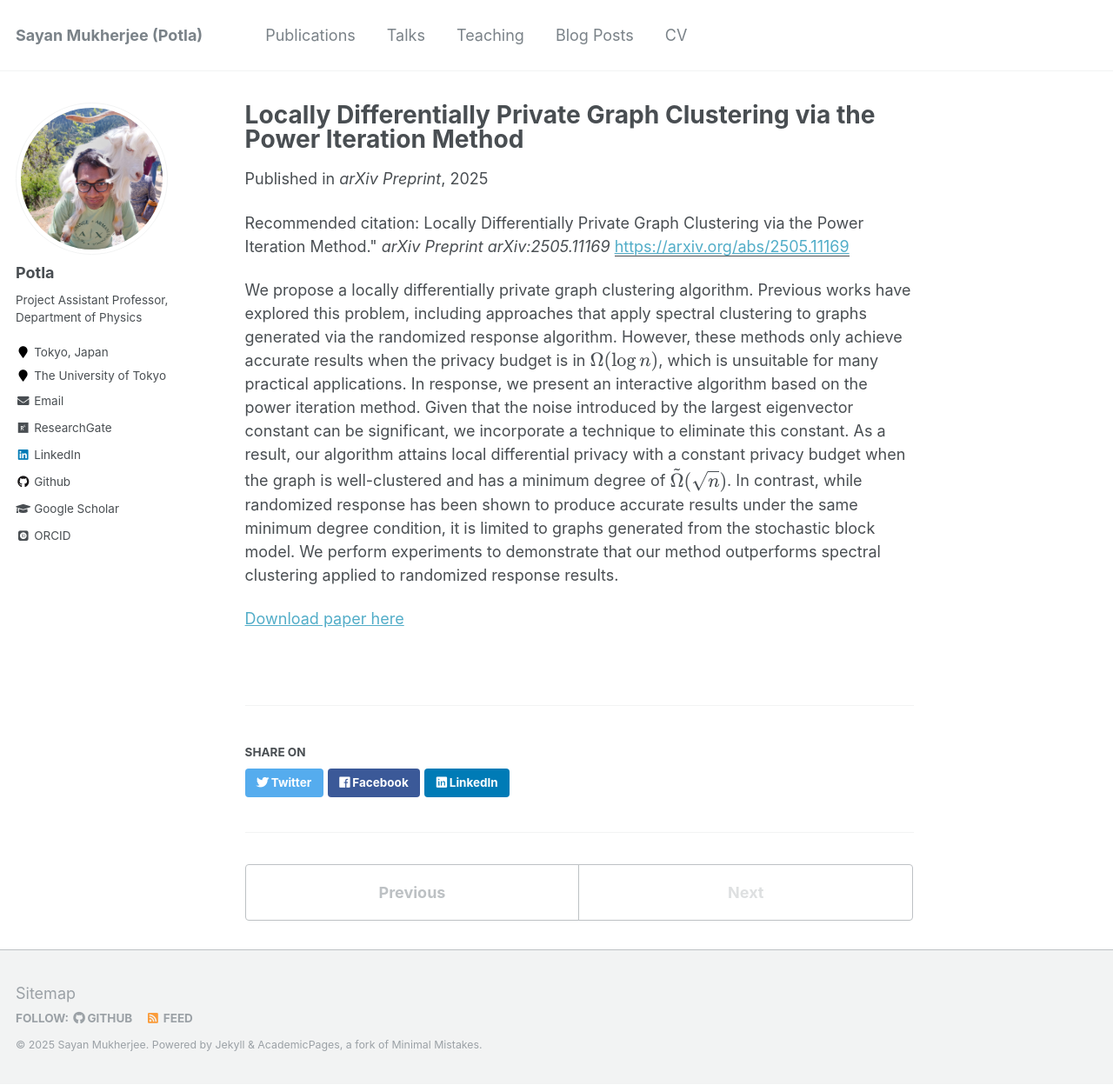
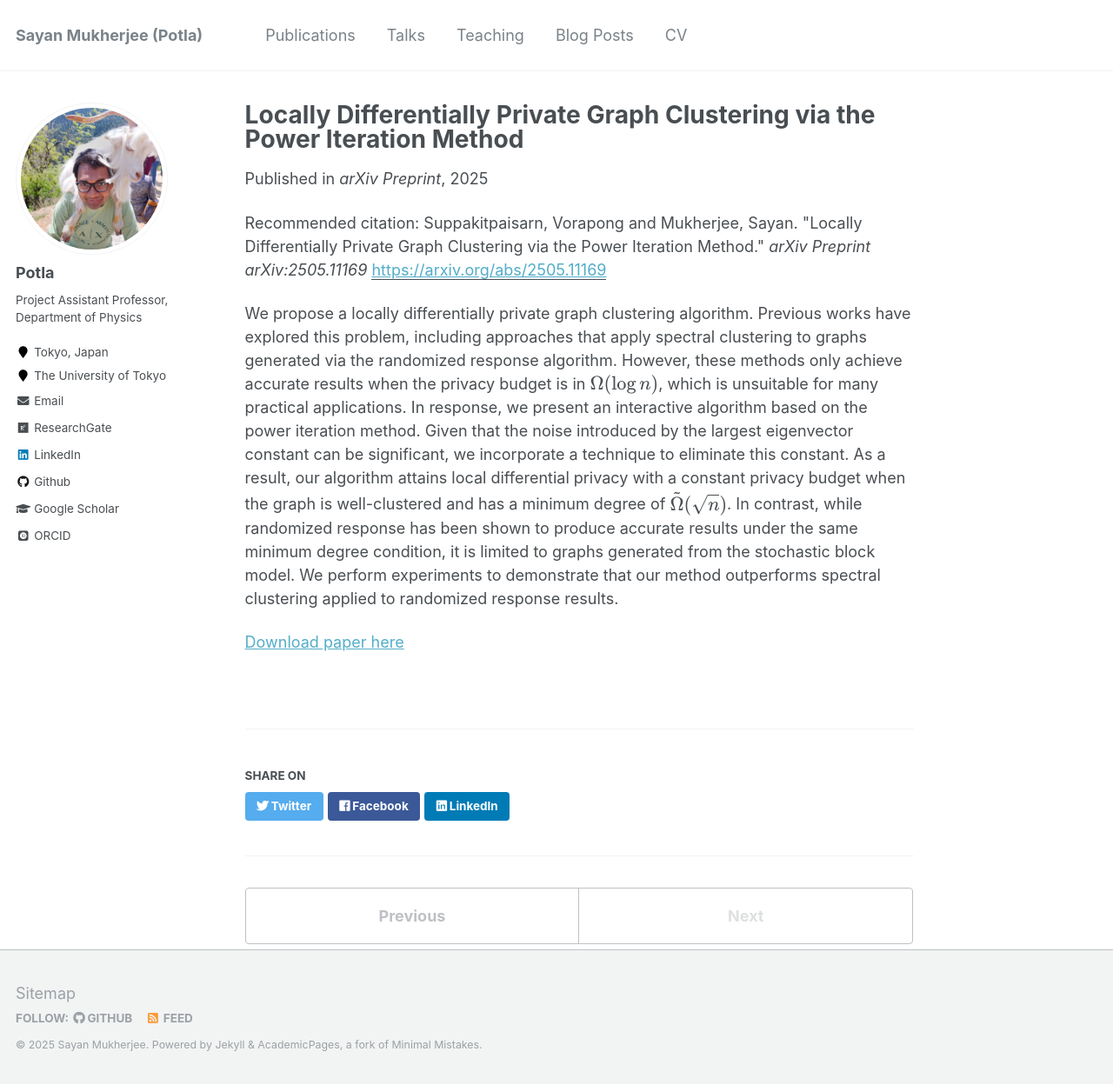
Before and after one commit to Potla1995/potla1995.github.io, a Jekyll site: the page built from _publications/2025-05-16-powerIterPrivacy.md, in a window 1280 px wide and 1248 px high. Shown: the whole window at 87% size. Built offline with Jekyll 4.4.1, drawn with Linux system fonts in a browser that asks for light colours; some web fonts are replaced; formulas are drawn with MathJax 3.

Commit message:
Fix powerIterPrivacy recommended citation

```diff
--- a/_publications/2025-05-16-powerIterPrivacy.md
+++ b/_publications/2025-05-16-powerIterPrivacy.md
@@ -6,7 +6,7 @@ excerpt: 'We modify the power iteration method to achieve locally differentially
 date: 2025-05-16
 venue: 'arXiv Preprint'
 paperurl: 'https://arxiv.org/abs/2505.11169'
-citation: 'Locally Differentially Private Graph Clustering via the Power Iteration Method." <i>arXiv Preprint arXiv:2505.11169</i>'
+citation: 'Suppakitpaisarn, Vorapong and Mukherjee, Sayan. "Locally Differentially Private Graph Clustering via the Power Iteration Method." <i>arXiv Preprint arXiv:2505.11169</i>'
 ---
 We propose a locally differentially private graph clustering algorithm.
 Previous works have explored this problem, including approaches that apply spectral clustering to graphs generated via the randomized response algorithm.
```
